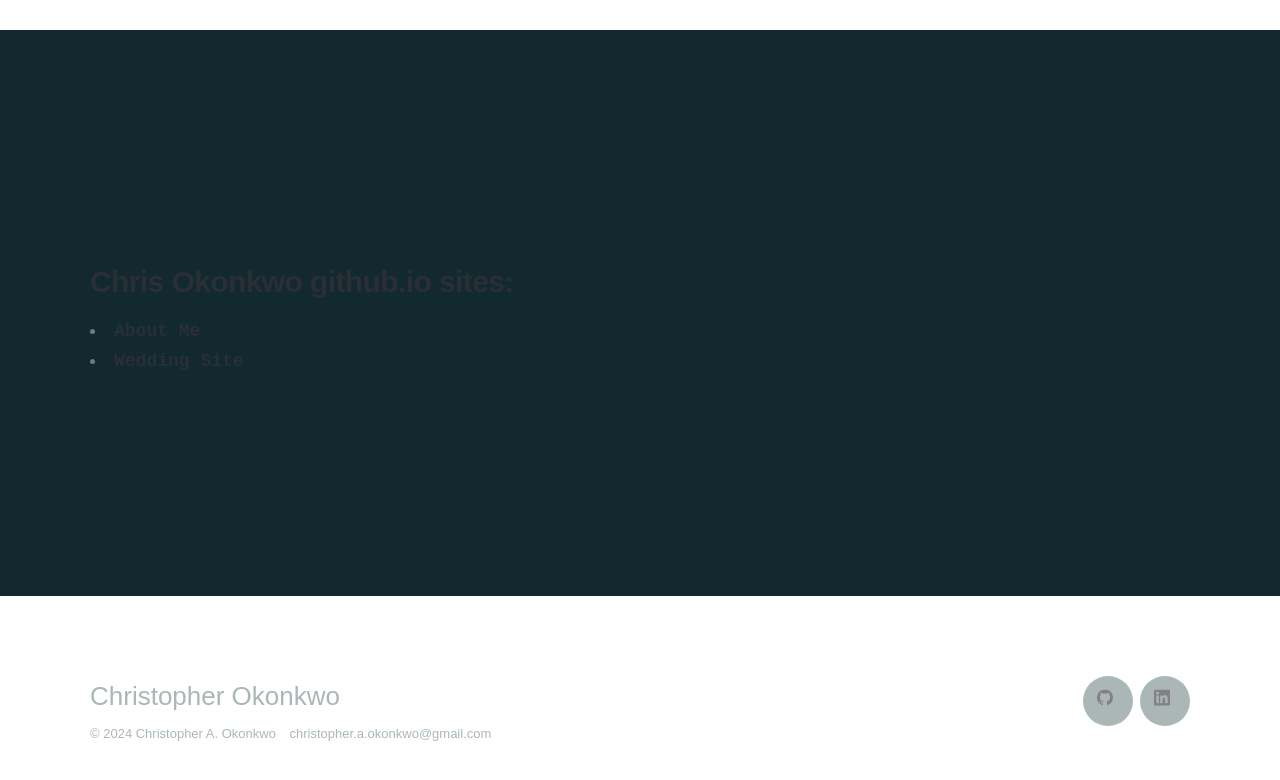
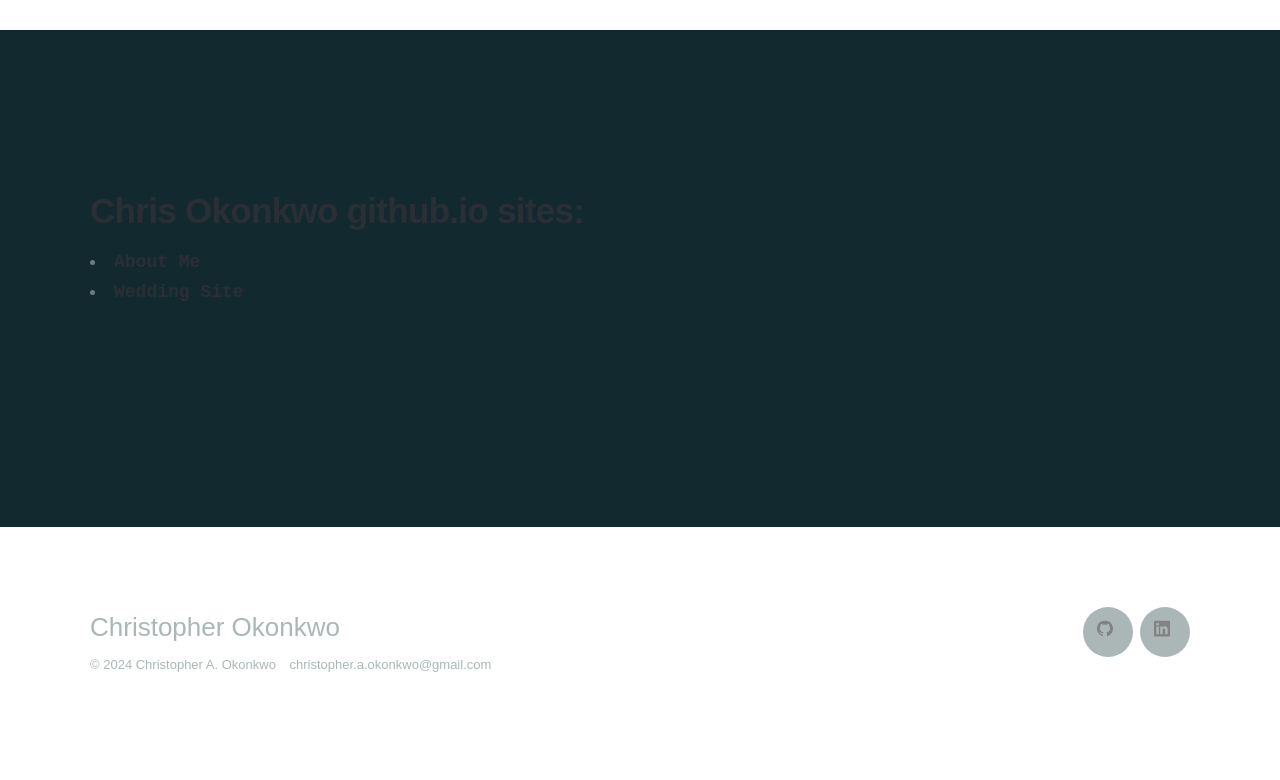
Before and after one commit to crisokonkwo/crisokonkwo.github.io, a Jekyll site: the page built from index.html, in a window 1280 px wide. Shown: the top 780 px of the page. Built offline with Jekyll 4.4.1, drawn with Linux system fonts in a browser that asks for light colours; nearby versions of some CDN libraries; some web fonts are replaced.

Commit message:
Update index.html

```diff
--- a/index.html
+++ b/index.html
@@ -5,12 +5,7 @@ description: List of all my github.io pages and link to the sites
 ---
 <section class="hero">
 	<div class="wrap">
-		<br>
-		<br>
-
-		<h3>
-		Chris Okonkwo github.io sites:
-		</h3>
+		<h2>Chris Okonkwo github.io sites:</h2>
 		<ul>
 			<li>
 			<a href="https://crisokonkwo.github.io/about"><tt>About Me</tt></a>
```
